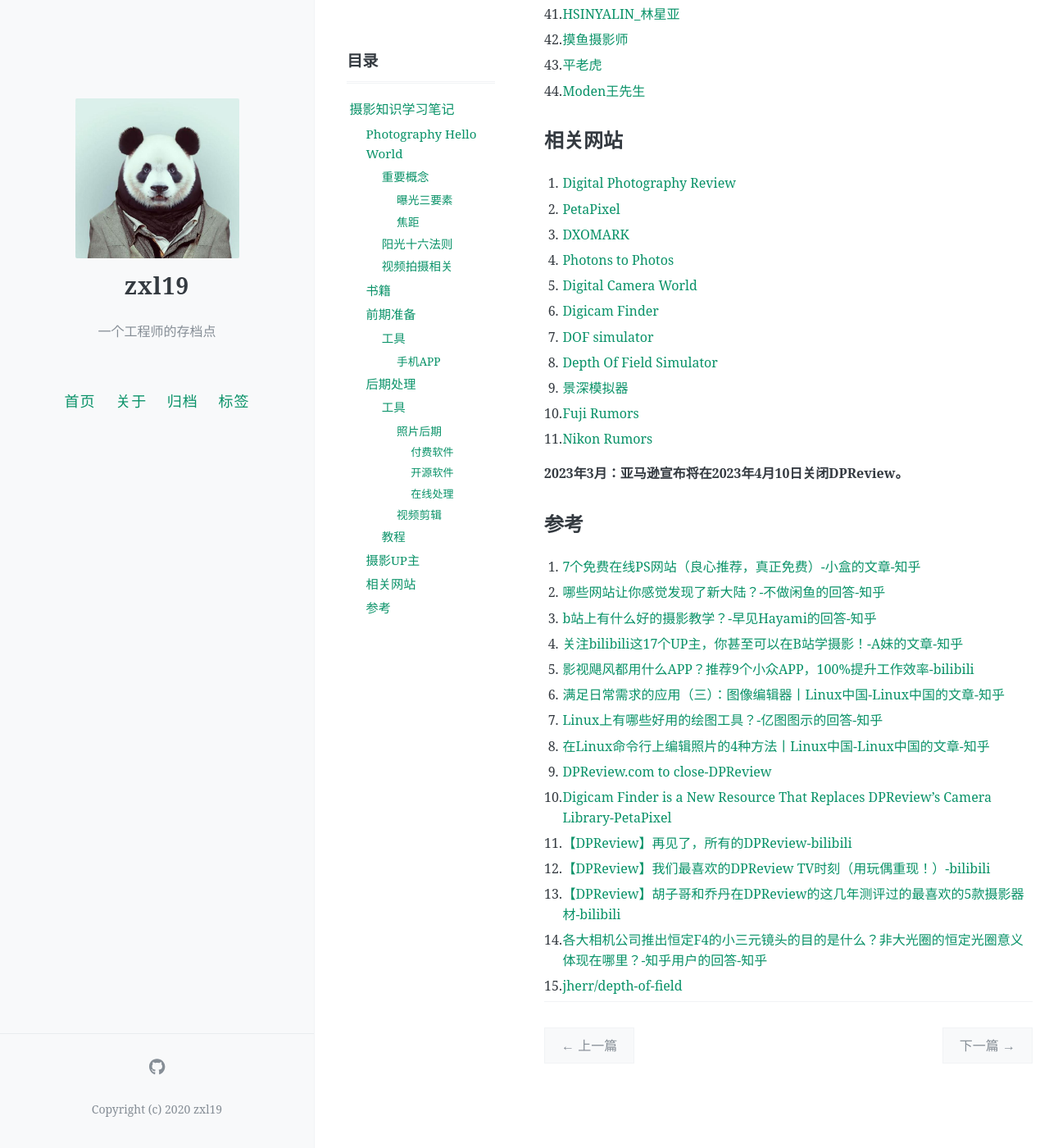
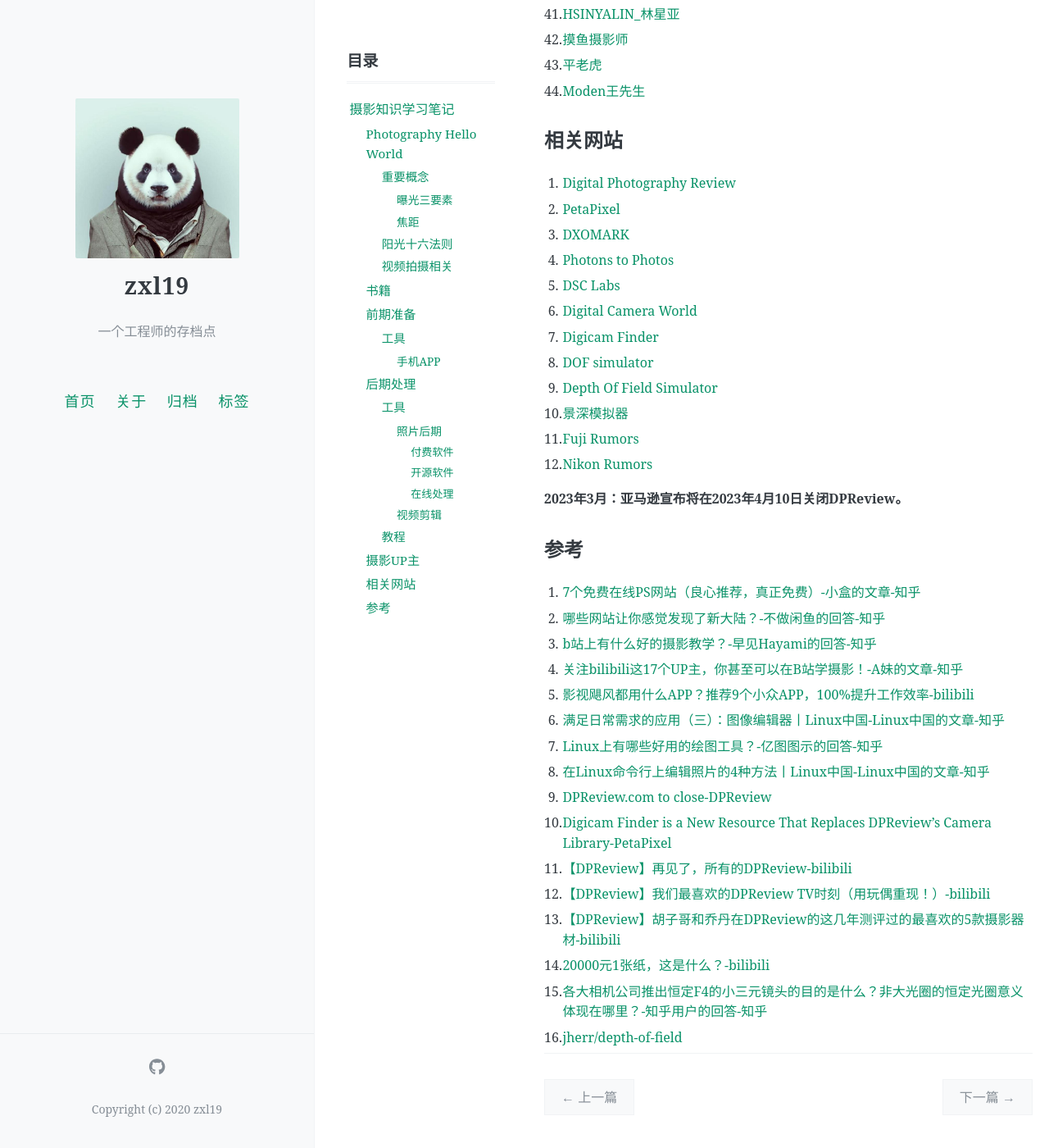
Before and after one commit to zxl19/zxl19.github.io, a Jekyll site: the page built from _posts/2021-08-03-photography-note.md, in a window 1280 px wide and 1400 px high, scrolled down 5082 px. Shown: the whole window at 82% size. Built offline with Jekyll 4.4.1, drawn with Linux system fonts in a browser that asks for light colours; comment, search, counter and statistics services are not loaded.

Commit message:
Update Posts modified:   _posts/2021-08-03-photography-note.md modified:   _posts/2021-09-30-film-camera.md modified:   _posts/2023-01-26-photography-technique.md

```diff
--- a/_posts/2021-08-03-photography-note.md
+++ b/_posts/2021-08-03-photography-note.md
@@ -201,13 +201,14 @@ pinned: false
 2. [PetaPixel](https://petapixel.com)
 3. [DXOMARK](https://www.dxomark.com)
 4. [Photons to Photos](https://www.photonstophotos.net)
-5. [Digital Camera World](https://www.digitalcameraworld.com)
-6. [Digicam Finder](https://digicamfinder.com)
-7. [DOF simulator](https://dofsimulator.net/en/)
-8. [Depth Of Field Simulator](https://jherr.github.io/depth-of-field/)
-9. [景深模拟器](https://dofsim.net/)
-10. [Fuji Rumors](https://www.fujirumors.com)
-11. [Nikon Rumors](https://nikonrumors.com)
+5. [DSC Labs](https://dsclabs.com)
+6. [Digital Camera World](https://www.digitalcameraworld.com)
+7. [Digicam Finder](https://digicamfinder.com)
+8. [DOF simulator](https://dofsimulator.net/en/)
+9. [Depth Of Field Simulator](https://jherr.github.io/depth-of-field/)
+10. [景深模拟器](https://dofsim.net/)
+11. [Fuji Rumors](https://www.fujirumors.com)
+12. [Nikon Rumors](https://nikonrumors.com)
 
 **2023年3月：亚马逊宣布将在2023年4月10日关闭DPReview。**
 
@@ -226,5 +227,6 @@ pinned: false
 11. [【DPReview】再见了，所有的DPReview-bilibili](https://www.bilibili.com/video/BV1ZM411N7EP)
 12. [【DPReview】我们最喜欢的DPReview TV时刻（用玩偶重现！）-bilibili](https://www.bilibili.com/video/BV1Ks4y1P7JA)
 13. [【DPReview】胡子哥和乔丹在DPReview的这几年测评过的最喜欢的5款摄影器材-bilibili](https://www.bilibili.com/video/BV1HT411p7uE)
-14. [各大相机公司推出恒定F4的小三元镜头的目的是什么？非大光圈的恒定光圈意义体现在哪里？-知乎用户的回答-知乎](https://www.zhihu.com/question/34306403/answer/2654034347)
-15. [jherr/depth-of-field](https://github.com/jherr/depth-of-field)
+14. [20000元1张纸，这是什么？-bilibili](https://www.bilibili.com/video/BV1SVk4YTEva)
+15. [各大相机公司推出恒定F4的小三元镜头的目的是什么？非大光圈的恒定光圈意义体现在哪里？-知乎用户的回答-知乎](https://www.zhihu.com/question/34306403/answer/2654034347)
+16. [jherr/depth-of-field](https://github.com/jherr/depth-of-field)
```
Also changed, not shown: _posts/2021-09-30-film-camera.md (+4 -2 lines), _posts/2023-01-26-photography-technique.md (+7 -6 lines).
